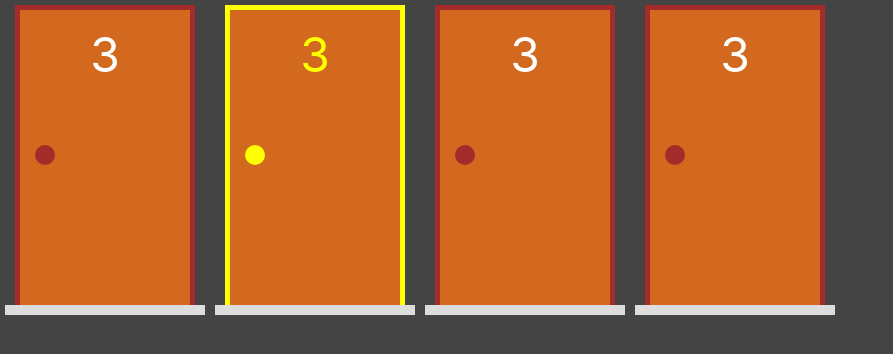
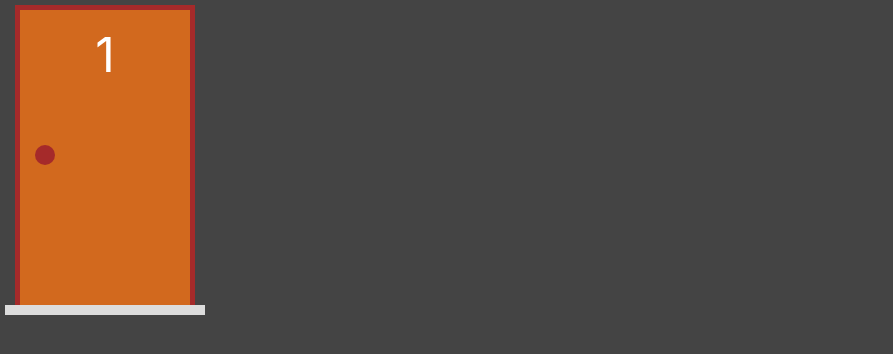
Before and after one commit to herlonwallace/udemy-next.js-react, a Next.js app in the folder 00_projetos/portas/: page / in a window 1280 px wide. Shown: the top 354 px of the page, without its empty margins (0-893 px from the left). Built offline with nearby package versions, Linux system fonts and the light colour scheme.

Commit message:
Projeto 01: Porta premiada - Integrando TypeScript

```diff
--- a/00_projetos/portas/components/Porta.jsx
+++ b/00_projetos/portas/components/Porta.tsx
@@ -1,12 +1,18 @@
+import PortaModel from "@/model/porta"
 import styles from "../styles/Porta.module.css"
 
-export default function Porta (props) {
-    const selecionada = props.selecionada ? styles.selecionada : ''
+interface PortaProps {
+    porta: PortaModel
+}
+
+export default function Porta (props: PortaProps) {
+    const { porta } = props
+    const selecionada = porta.selecionada ? styles.selecionada : ''
     return (
         <div className={styles.area}>
             <div className={`${styles.estrutura} ${selecionada}`}>
                 <div className={styles.porta}>
-                    <div className={styles.numero}>3</div>
+                    <div className={styles.numero}>{porta.numero}</div>
                     <div className={styles.macaneta}></div>
                 </div>
             </div>
--- a/00_projetos/portas/model/porta.js
+++ b/00_projetos/portas/model/porta.ts
@@ -1,10 +1,10 @@
-export default class Porta {
-    #numero
-    #temPresente
-    #selecionada
-    #aberta
+export default class PortaModel {
+    #numero: number
+    #temPresente: boolean
+    #selecionada: boolean
+    #aberta: boolean
 
-    constructor(numero, temPresente = false, selecionada = false, aberta = false) {
+    constructor(numero: number, temPresente = false, selecionada = false, aberta = false) {
         this.#numero = numero
         this.#temPresente = temPresente
         this.#selecionada = selecionada
@@ -29,16 +29,16 @@
 
     desselecionar() {
         const selecionada = false
-        return new Porta(this.numero, this.temPresente, selecionada, this.aberta)
+        return new PortaModel(this.numero, this.temPresente, selecionada, this.aberta)
     }
 
     alternarSelecao() {
         const selecionada = !this.selecionada
-        return new Porta(this.numero, this.temPresente, selecionada, this.aberta)
+        return new PortaModel(this.numero, this.temPresente, selecionada, this.aberta)
     }
 
     abrir() {
         const aberta = true
-        return new Porta(this.numero, this.temPresente, this.selecionada, aberta)
+        return new PortaModel(this.numero, this.temPresente, this.selecionada, aberta)
     }
 }
--- a/00_projetos/portas/pages/index.tsx
+++ b/00_projetos/portas/pages/index.tsx
@@ -1,12 +1,13 @@
+import PortaModel from "@/model/porta"
 import Porta from "../components/Porta"
+import { useState } from "react"
 
 export default function Home() {
+  const [p1, setP1] = useState(new PortaModel(1))
+
   return (
     <div style={{display: "flex"}}>
-      <Porta />
-      <Porta selecionada />
-      <Porta />
-      <Porta />
+      <Porta porta={p1} />
     </div>
   )
 }
--- a/00_projetos/portas/tsconfig.json
+++ b/00_projetos/portas/tsconfig.json
@@ -1,6 +1,6 @@
 {
   "compilerOptions": {
-    "target": "es5",
+    "target": "es6",
     "lib": ["dom", "dom.iterable", "esnext"],
     "allowJs": true,
     "skipLibCheck": true,
```
